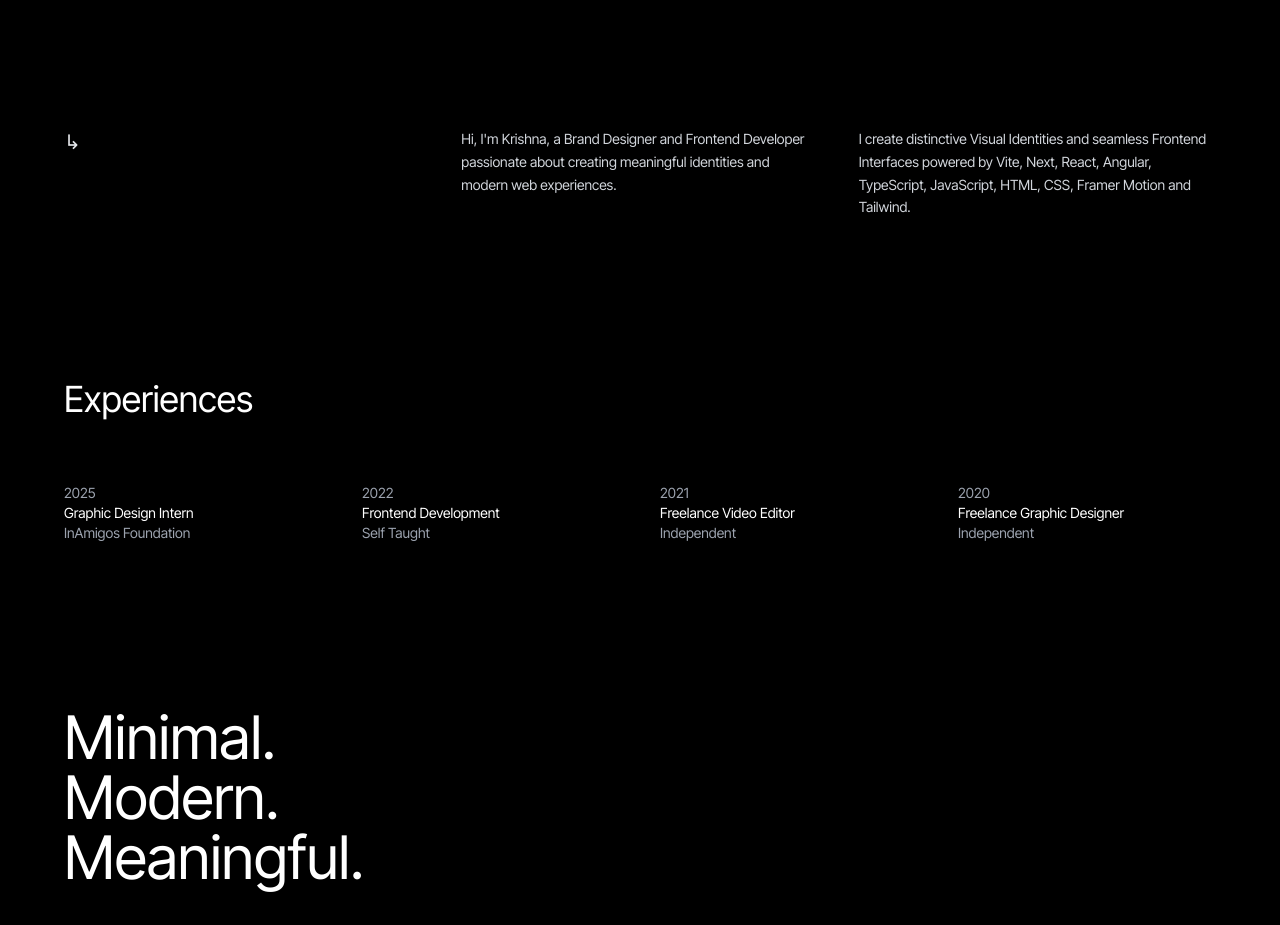
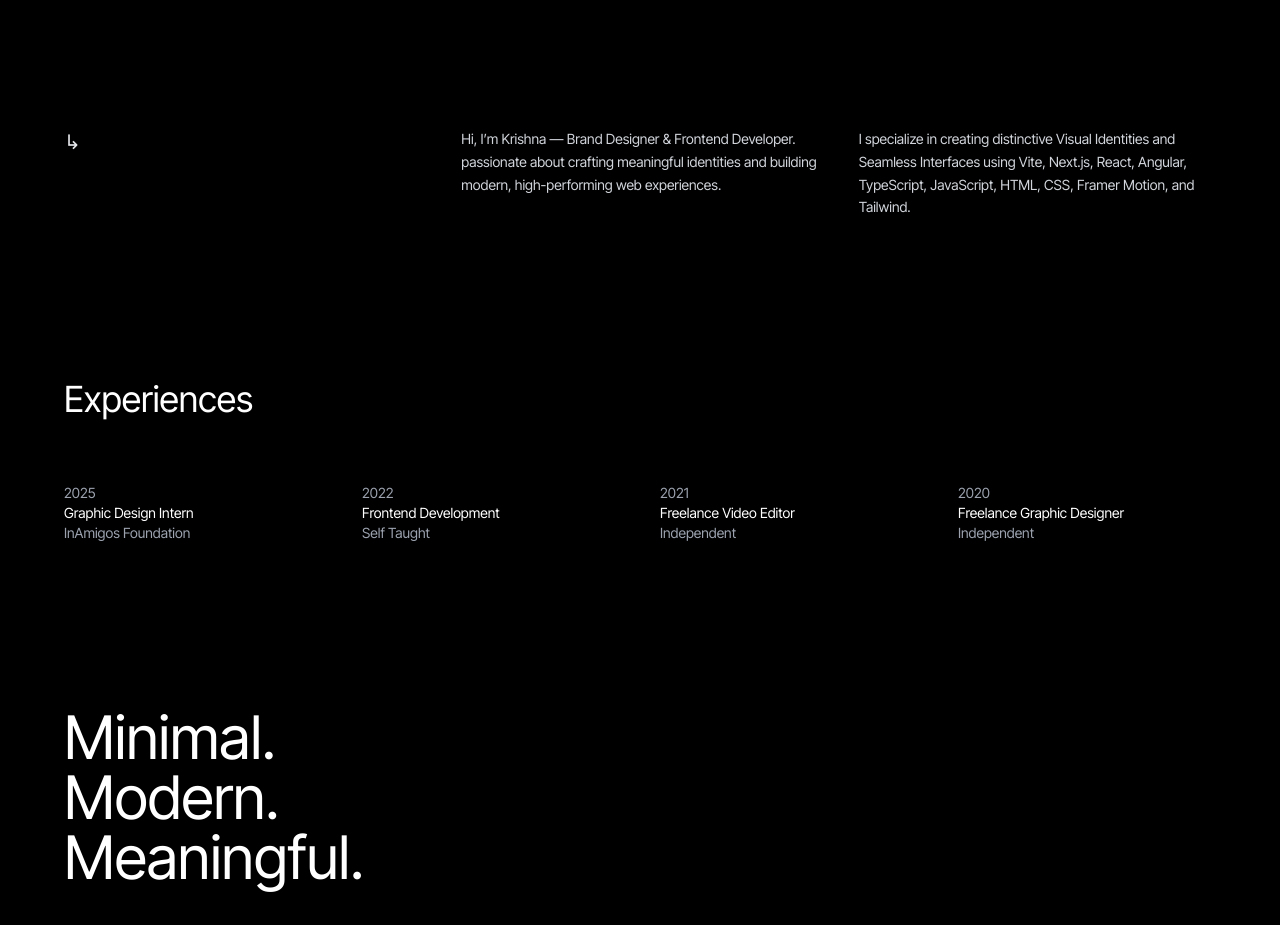
Before and after one commit to blurryface027/my-portfolio, a React (Vite) app: page / in a window 1280 px wide. Shown: the part 820-1745 px from the top of the page. Built offline with nearby package versions, Linux system fonts and the light colour scheme.

Commit message:
fix: improve text clarity and consistency in the introduction section

```diff
--- a/src/App.tsx
+++ b/src/App.tsx
@@ -62,15 +62,15 @@ export default function App() {
     {/* Short Intro */}
     <div className="text-left">
       <p className="text-base leading-relaxed text-gray-300 text-sm">
-        Hi, I'm Krishna, a Brand Designer and Frontend Developer <br />
-        passionate about creating meaningful identities and modern web experiences.
+        Hi, I’m Krishna — Brand Designer & Frontend Developer. <br />
+        passionate about crafting meaningful identities and building modern, high-performing web experiences.
       </p>
     </div>
 
     {/* Detailed Description */}
     <div className="text-left">
       <p className="text-base leading-relaxed text-gray-300 text-sm">
-        I create distinctive Visual Identities and seamless Frontend Interfaces powered by Vite, Next, React, Angular, TypeScript, JavaScript, HTML, CSS, Framer Motion and Tailwind.
+        I specialize in creating distinctive Visual Identities and Seamless Interfaces using Vite, Next.js, React, Angular, TypeScript, JavaScript, HTML, CSS, Framer Motion, and Tailwind.
       </p>
     </div>
   </div>
```
